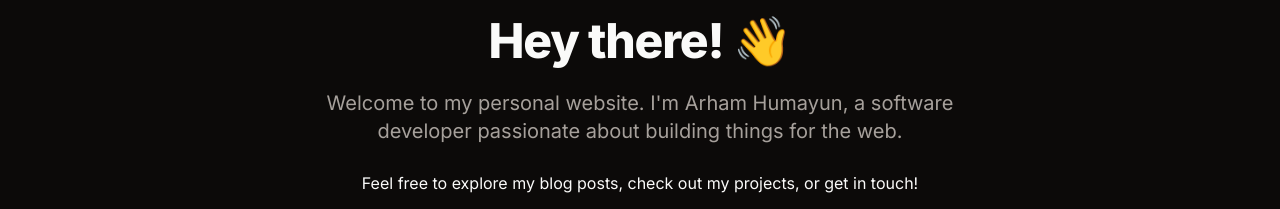
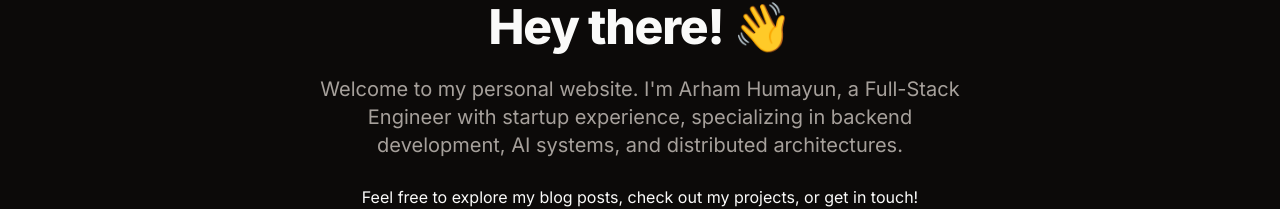
Before and after one commit to arhamHumayun/personal-site, a Next.js app: page / in a window 1280 px wide. Shown: the part 307-516 px from the top of the page. Built offline with nearby package versions, Linux system fonts and the light colour scheme.

Commit message:
update headline

```diff
--- a/app/page.tsx
+++ b/app/page.tsx
@@ -6,7 +6,7 @@ export default function Home() {
     <div className="flex flex-col items-center justify-center h-full">
       <div className="text-center space-y-6 max-w-2xl">
         <H1>Hey there! 👋</H1>
-        <Lead>Welcome to my personal website. I&#39;m Arham Humayun, a software developer passionate about building things for the web.</Lead>
+        <Lead>Welcome to my personal website. I&#39;m Arham Humayun, a Full-Stack Engineer with startup experience, specializing in backend development, AI systems, and distributed architectures.</Lead>
         <P>Feel free to explore my blog posts, check out my projects, or get in touch!</P>
         <div className="flex justify-center space-x-4 mt-8">
           <Link href="/blog" prefetch={true} className="text-primary hover:underline">
```
